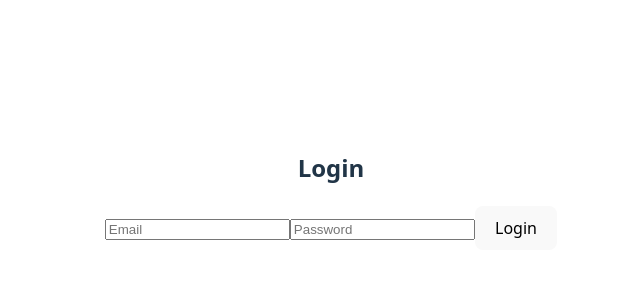
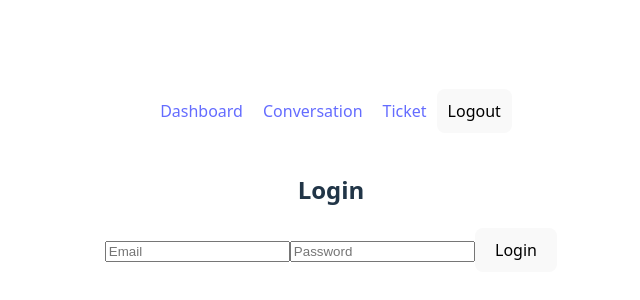
Before and after one commit to rachmadhani/sociomile-apps, a Vue app in the folder frontend/sociomile-app/: page / in a window 1280 px wide. Shown: the part 210-510 px from the top of the page, without its empty margins (309-949 px from the left). Built offline with nearby package versions, Linux system fonts and the light colour scheme.

Commit message:
add navbar

```diff
--- a/frontend/sociomile-app/src/App.vue
+++ b/frontend/sociomile-app/src/App.vue
@@ -1,9 +1,10 @@
-<script setup>
-</script>
-
 <template>
-  <router-view />
+  <MainLayout/>
 </template>
 
 <style scoped>
 </style>
+
+<script setup>
+import MainLayout from './layouts/MainLayout.vue';
+</script>
--- /dev/null
+++ b/frontend/sociomile-app/src/components/Navbar.vue
@@ -0,0 +1,20 @@
+<template>
+    <div>
+        <a href="/dashboard" style="padding: 10px;">Dashboard</a>
+        <a href="/conversation" style="padding: 10px;">Conversation</a>
+        <a href="/ticket" style="padding: 10px;">Ticket</a>
+
+        <button @click="logout" style="padding: 10px;">Logout</button>
+    </div>
+</template>
+
+<script setup>
+import { useRouter } from "vue-router"
+
+const router = useRouter()
+
+const logout = () => {
+    localStorage.removeItem("token")
+    router.push({ name: "Login" })
+}
+</script>
--- /dev/null
+++ b/frontend/sociomile-app/src/layouts/MainLayout.vue
@@ -0,0 +1,13 @@
+<template>
+    <div>
+        <Navbar/>
+        <div style="padding:20px">
+            <router-view/>
+        </div>
+    </div>
+</template>
+
+<script setup>
+import Navbar from '../components/Navbar.vue';
+
+</script>
```
